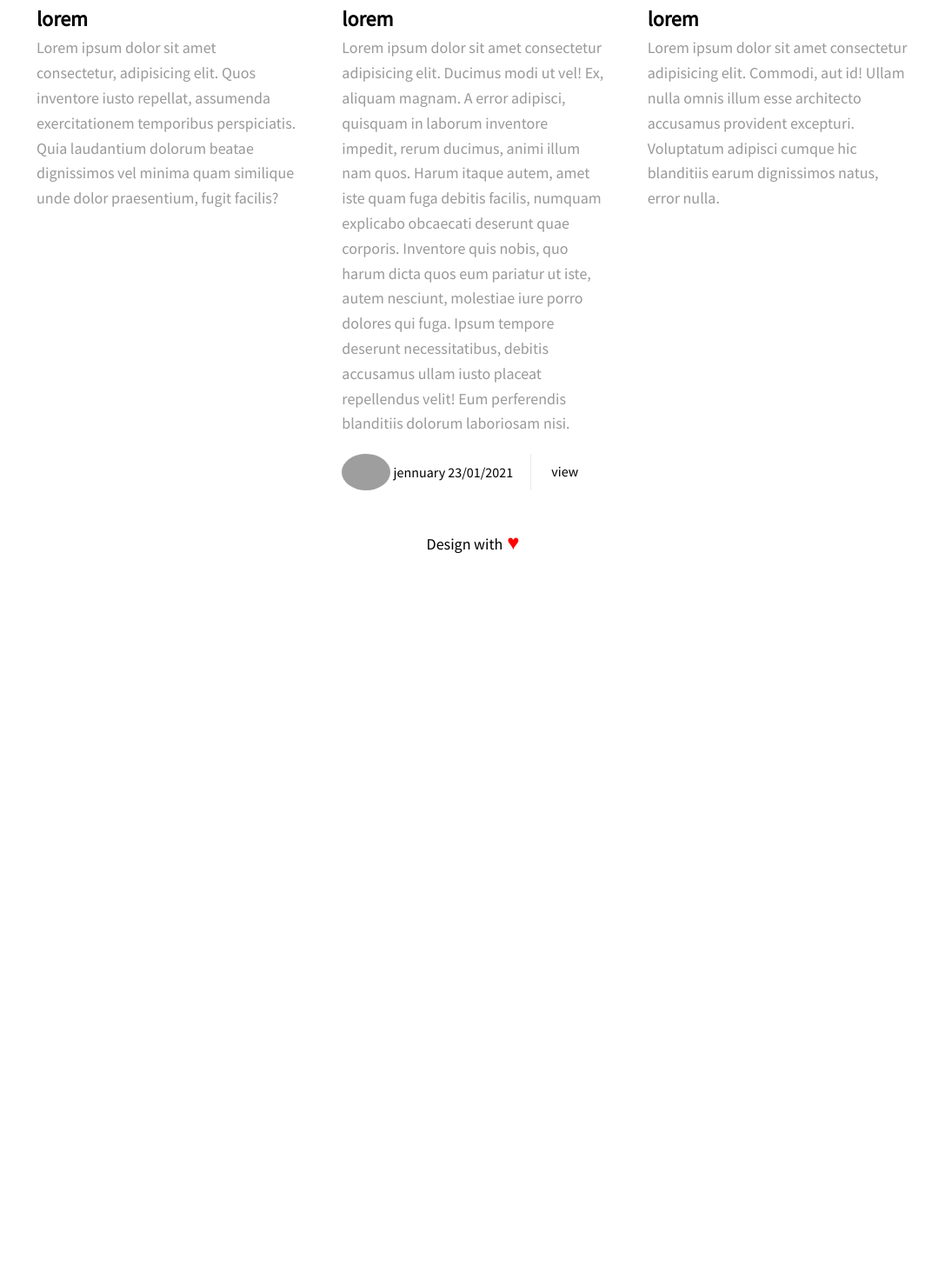
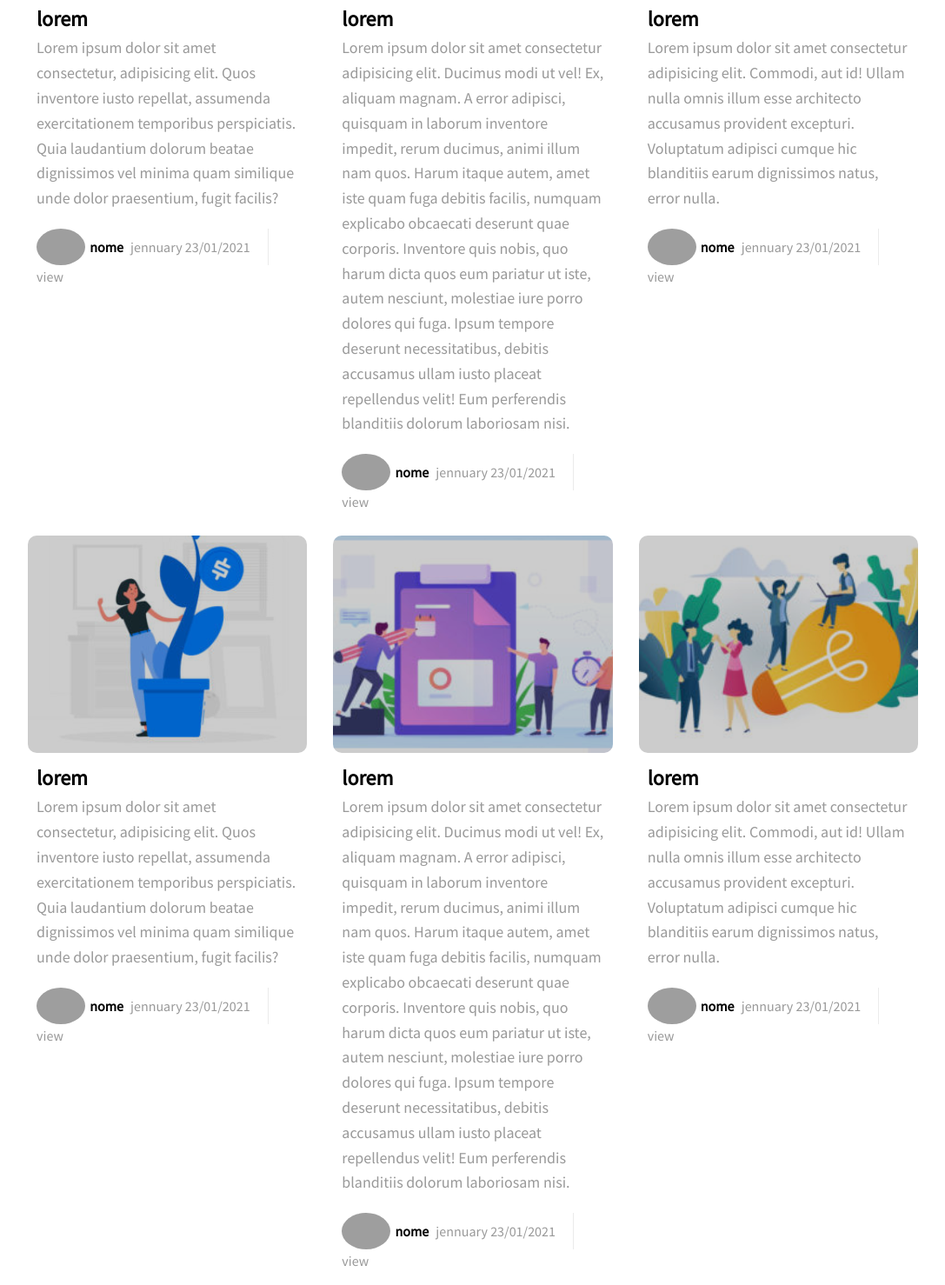
Before and after one commit to parisking93/htmlcss-wp, a plain HTML site: page bonus/index.html in a window 1280 px wide. Shown: the part 1084-2562 px from the top of the page at 87% size, without its empty margins (96-1183 px from the left). Before the commit the page ends 1745 px from the top, so only its background shows below. Drawn offline with Linux system fonts and the light colour scheme; grey boxes are pictures that could not be loaded.

Commit message:
add seconda riga text

```diff
--- a/bonus/css/style.css
+++ b/bonus/css/style.css
@@ -21,6 +21,9 @@ body{
 }
 .radio10px{
     border-radius: 10px;
+}
+.allineamento{
+    vertical-align: middle;
 }
 /* FINE COMMONS */
 /* intestazione  */
@@ -137,11 +140,10 @@ main .container-alto{
     line-height: 42px;
     margin-right: 20px;
 }
-
-.allineamento{
-    vertical-align: middle;
+.text .descrizione .cointainer-avatar strong{
+    padding: 0 5px 0 2px;
+    color: black;
 }
-
 .text::after{
     content: "";
     display: table;
--- a/bonus/index.html
+++ b/bonus/index.html
@@ -56,6 +56,11 @@
                     <div class="descrizione">
                         <h2>lorem</h2>
                         <p class="font-size18 color-font">Lorem ipsum dolor sit amet consectetur, adipisicing elit. Quos inventore iusto repellat, assumenda exercitationem temporibus perspiciatis. Quia laudantium dolorum beatae dignissimos vel minima quam similique unde dolor praesentium, fugit facilis?</p>
+                        <div class="cointainer-avatar color-font">
+                            <img class="allineamento" src="https://cdn2.iconfinder.com/data/icons/avatars-99/62/avatar-370-456322-512.png" alt="">
+                            <span class="data allineamento"> <strong>nome</strong> jennuary 23/01/2021</span>
+                            <span class="allineamento">view</span>
+                        </div>
                     </div>
                 </section>
                 <!-- fine prima colonna  -->
@@ -68,9 +73,9 @@
                     <div class="descrizione">
                         <h2>lorem</h2>
                         <p class="font-size18 color-font">Lorem ipsum dolor sit amet consectetur adipisicing elit. Ducimus modi ut vel! Ex, aliquam magnam. A error adipisci, quisquam in laborum inventore impedit, rerum ducimus, animi illum nam quos. Harum itaque autem, amet iste quam fuga debitis facilis, numquam explicabo obcaecati deserunt quae corporis. Inventore quis nobis, quo harum dicta quos eum pariatur ut iste, autem nesciunt, molestiae iure porro dolores qui fuga. Ipsum tempore deserunt necessitatibus, debitis accusamus ullam iusto placeat repellendus velit! Eum perferendis blanditiis dolorum laboriosam nisi.</p>
-                        <div class="cointainer-avatar">
-                            <img class="allineamento" src="https://cdn3.iconfinder.com/data/icons/business-round-flat-vol-1-1/36/user_account_profile_avatar_person_student_male-512.png" alt="">
-                            <span class="data allineamento"> jennuary 23/01/2021</span>
+                        <div class="cointainer-avatar color-font">
+                            <img class="allineamento" src="https://cdn2.iconfinder.com/data/icons/avatars-99/62/avatar-370-456322-512.png" alt="">
+                            <span class="data allineamento"> <strong>nome</strong> jennuary 23/01/2021</span>
                             <span class="allineamento">view</span>
                         </div>
 
@@ -87,11 +92,73 @@
                     <div class="descrizione">
                         <h2>lorem</h2>
                         <p class="font-size18 color-font">Lorem ipsum dolor sit amet consectetur adipisicing elit. Commodi, aut id! Ullam nulla omnis illum esse architecto accusamus provident excepturi. Voluptatum adipisci cumque hic blanditiis earum dignissimos natus, error nulla.</p>
+                        <div class="cointainer-avatar color-font">
+                            <img class="allineamento" src="https://cdn2.iconfinder.com/data/icons/avatars-99/62/avatar-370-456322-512.png" alt="">
+                            <span class="data allineamento"> <strong>nome</strong> jennuary 23/01/2021</span>
+                            <span class="allineamento">view</span>
+                        </div>
                     </div>
                 </section>
                 <!-- fine terza colonna  -->
             </div>
             <!-- fine cointainer con float  -->
+            <!-- secondo cointainer con float -->
+            <div class='text'>
+                <!-- prima colonna -->
+                <section>
+                    <div class="img sinistra">
+                        <div class="sfondo-nero radio10px">
+                        </div>
+                    </div>
+                    <div class="descrizione">
+                        <h2>lorem</h2>
+                        <p class="font-size18 color-font">Lorem ipsum dolor sit amet consectetur, adipisicing elit. Quos inventore iusto repellat, assumenda exercitationem temporibus perspiciatis. Quia laudantium dolorum beatae dignissimos vel minima quam similique unde dolor praesentium, fugit facilis?</p>
+                        <div class="cointainer-avatar color-font">
+                            <img class="allineamento" src="https://cdn2.iconfinder.com/data/icons/avatars-99/62/avatar-370-456322-512.png" alt="">
+                            <span class="data allineamento"> <strong>nome</strong> jennuary 23/01/2021</span>
+                            <span class="allineamento">view</span>
+                        </div>
+                    </div>
+                </section>
+                <!-- fine prima colonna  -->
+                <!-- seconda colonna  -->
+                <section class="centrale">
+                    <div class="img centro">
+                        <div class="sfondo-nero radio10px">
+                        </div>
+                    </div>
+                    <div class="descrizione">
+                        <h2>lorem</h2>
+                        <p class="font-size18 color-font">Lorem ipsum dolor sit amet consectetur adipisicing elit. Ducimus modi ut vel! Ex, aliquam magnam. A error adipisci, quisquam in laborum inventore impedit, rerum ducimus, animi illum nam quos. Harum itaque autem, amet iste quam fuga debitis facilis, numquam explicabo obcaecati deserunt quae corporis. Inventore quis nobis, quo harum dicta quos eum pariatur ut iste, autem nesciunt, molestiae iure porro dolores qui fuga. Ipsum tempore deserunt necessitatibus, debitis accusamus ullam iusto placeat repellendus velit! Eum perferendis blanditiis dolorum laboriosam nisi.</p>
+                        <div class="cointainer-avatar color-font">
+                            <img class="allineamento" src="https://cdn2.iconfinder.com/data/icons/avatars-99/62/avatar-370-456322-512.png" alt="">
+                            <span class="data allineamento"> <strong>nome</strong> jennuary 23/01/2021</span>
+                            <span class="allineamento">view</span>
+                        </div>
+
+                    </div>
+                </section>
+                <!-- fine seconda colonna  -->
+                <!-- terza colonna  -->
+                <section>
+                    <div class="img destra">
+                        <div class="sfondo-nero radio10px">
+
+                        </div>
+                    </div>
+                    <div class="descrizione">
+                        <h2>lorem</h2>
+                        <p class="font-size18 color-font">Lorem ipsum dolor sit amet consectetur adipisicing elit. Commodi, aut id! Ullam nulla omnis illum esse architecto accusamus provident excepturi. Voluptatum adipisci cumque hic blanditiis earum dignissimos natus, error nulla.</p>
+                        <div class="cointainer-avatar color-font">
+                            <img class="allineamento" src="https://cdn2.iconfinder.com/data/icons/avatars-99/62/avatar-370-456322-512.png" alt="">
+                            <span class="data allineamento"> <strong>nome</strong> jennuary 23/01/2021</span>
+                            <span class="allineamento">view</span>
+                        </div>
+                    </div>
+                </section>
+                <!-- fine terza colonna  -->
+            </div>
+            <!-- fine secondo cointainer con float  -->
         </div>
     </main>
     <!-- fine corpo della pagina  -->
```
